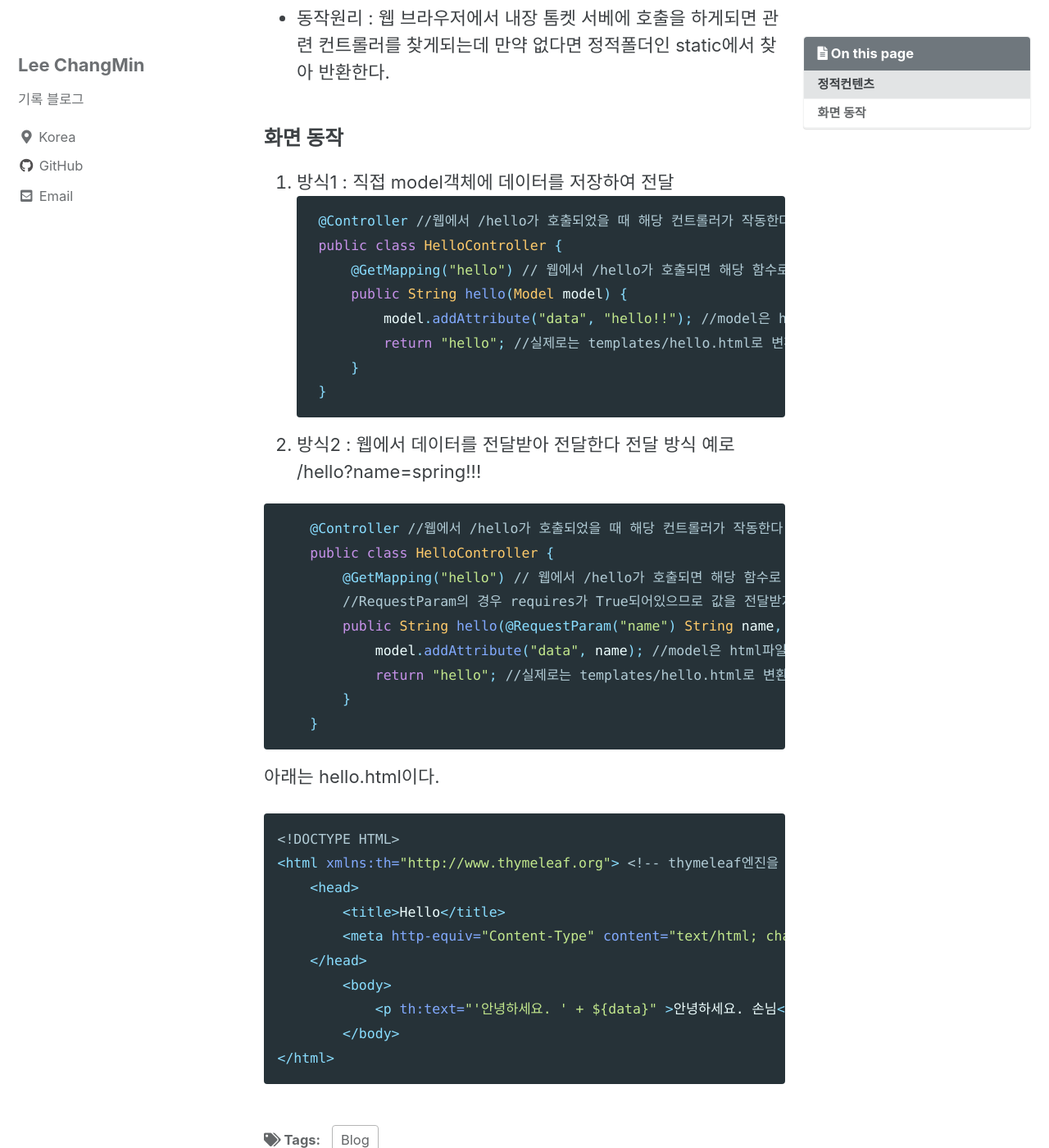
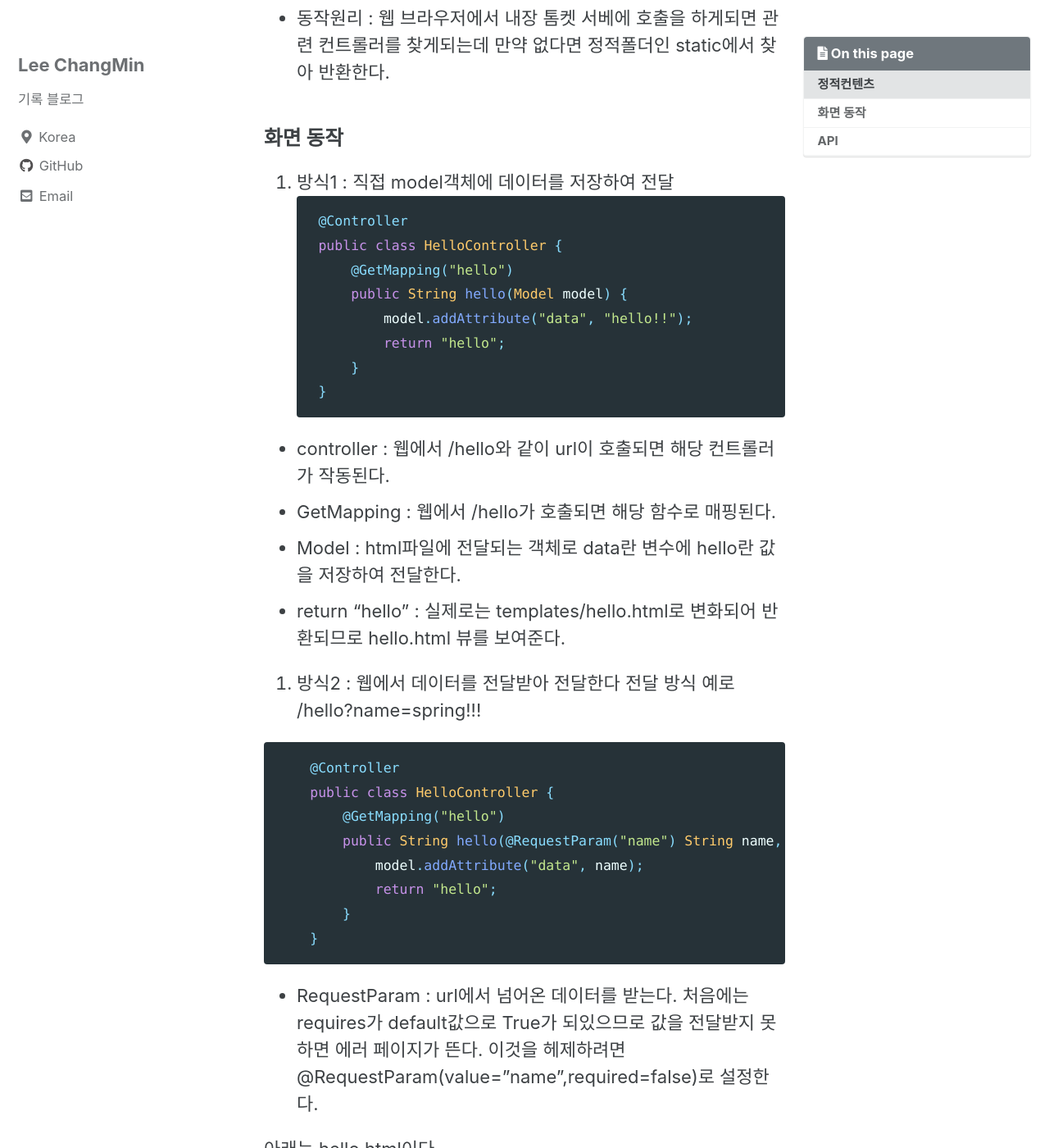
Before and after one commit to changmin2/changmin2.github.io, a Jekyll site: the page built from _posts/스프링부트/2022-02-14-스프링기본동작.md, in a window 1280 px wide and 1400 px high, scrolled down 428 px. Shown: the whole window at 82% size. Built offline with Jekyll 4.4.1, drawn with Linux system fonts in a browser that asks for light colours; cached includes are drawn as plain includes; comment, search, counter and statistics services are not loaded; some of the changed text lies outside the part shown.

Commit message:
기본동작

````diff
--- a/_posts/스프링부트/2022-02-14-스프링기본동작.md
+++ b/_posts/스프링부트/2022-02-14-스프링기본동작.md
@@ -20,40 +20,50 @@ toc_sticky: true
 
 1. 방식1 : 직접 model객체에 데이터를 저장하여 전달
 ```java
-    @Controller //웹에서 /hello가 호출되었을 때 해당 컨트롤러가 작동한다.
+    @Controller
     public class HelloController {
-        @GetMapping("hello") // 웹에서 /hello가 호출되면 해당 함수로 매핑된다.
+        @GetMapping("hello")
         public String hello(Model model) {
-            model.addAttribute("data", "hello!!"); //model은 html파일에 전달되는 객체로 data란 변수에 hello란 값을 저장해 전달한다.
-            return "hello"; //실제로는 templates/hello.html로 변환되어 반환되므로 hello.html 뷰를 보여준다.
+            model.addAttribute("data", "hello!!");
+            return "hello";
         }
     }
 ```
+
+- controller : 웹에서 /hello와 같이 url이 호출되면 해당 컨트롤러가 작동된다.
+- GetMapping : 웹에서 /hello가 호출되면 해당 함수로 매핑된다.
+- Model : html파일에 전달되는 객체로 data란 변수에 hello란 값을 저장하여 전달한다.
+- return "hello" : 실제로는 templates/hello.html로 변화되어 반환되므로 hello.html 뷰를 보여준다.
+
 2. 방식2 : 웹에서 데이터를 전달받아 전달한다 전달 방식 예로 /hello?name=spring!!!
 
 ```java
-    @Controller //웹에서 /hello가 호출되었을 때 해당 컨트롤러가 작동한다.
+    @Controller
     public class HelloController {
-        @GetMapping("hello") // 웹에서 /hello가 호출되면 해당 함수로 매핑된다.
-        //RequestParam의 경우 requires가 True되어있으므로 값을 전달받지 못하면 에러페이지가 뜬다. 이것을 해제하려면 @RequestParam(value="name",required=false)로 설정
+        @GetMapping("hello")
         public String hello(@RequestParam("name") String name, Model model) {
-            model.addAttribute("data", name); //model은 html파일에 전달되는 객체로 data란 변수에 hello란 값을 저장해 전달한다.
-            return "hello"; //실제로는 templates/hello.html로 변환되어 반환되므로 hello.html 뷰를 보여준다.
+            model.addAttribute("data", name);
+            return "hello";
         }
     }
 ```
+- RequestParam : url에서 넘어온 데이터를 받는다. 처음에는 requires가 default값으로 True가 되있으므로 값을 전달받지 못하면 에러 페이지가 뜬다. 이것을 헤제하려면 @RequestParam(value="name",required=false)로 설정한다.
 
 아래는 hello.html이다.
 
 ```html
 <!DOCTYPE HTML>
-<html xmlns:th="http://www.thymeleaf.org"> <!-- thymeleaf엔진을 호출하여 사용가능하다. -->
+<html xmlns:th="http://www.thymeleaf.org">
     <head>
         <title>Hello</title>
         <meta http-equiv="Content-Type" content="text/html; charset=UTF-8" />
     </head>
         <body>
-            <p th:text="'안녕하세요. ' + ${data}" >안녕하세요. 손님</p> <!-- ${data}는 model에 전달된 data변수를 가리키므로 hello!!로 치환된다. -->
+            <p th:text="'안녕하세요. ' + ${data}" >안녕하세요. 손님</p>
         </body>
 </html>
 ```
+- <html xmlns:th="http://www.thymeleaf.org">  : thymeleaf엔진을 호출하여 th란 약어로 사용가능하다.
+-  <p th:text="'안녕하세요. ' + ${data}" > : ${data}는 model에 전달된 data변수를 가리키므로 hello!!로 치환된다.
+
+### API
````
